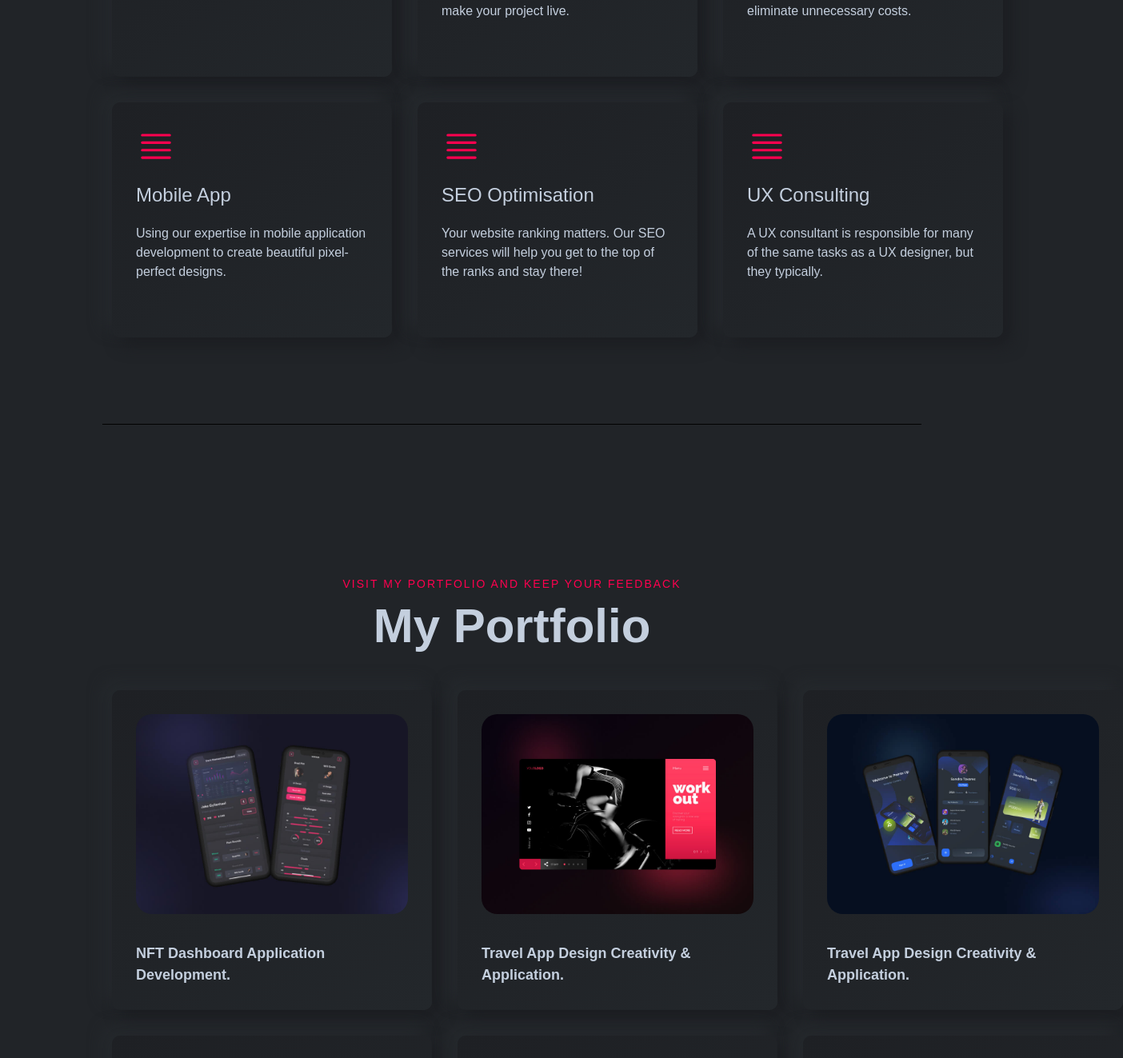
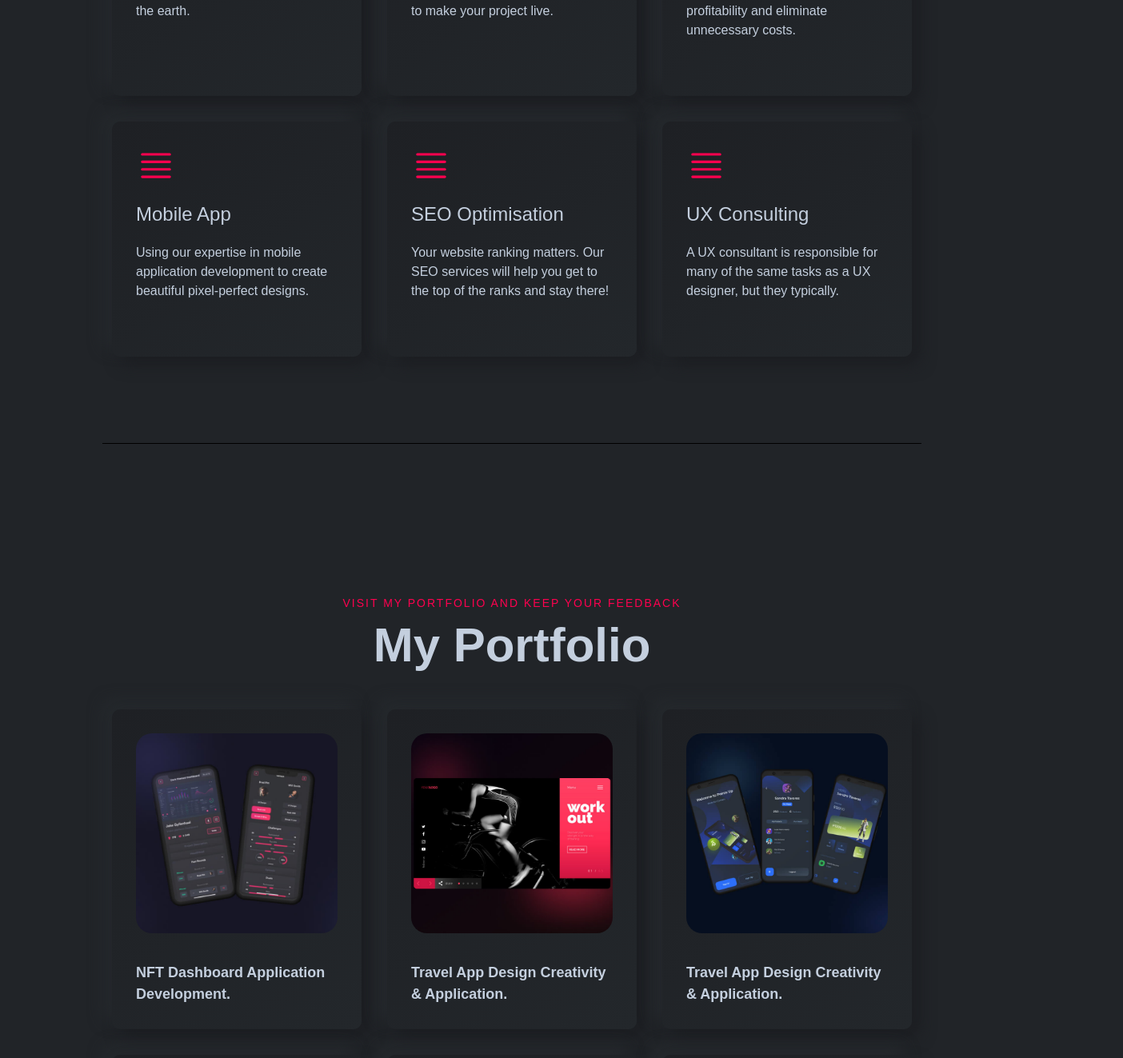
Before and after one commit to Ramrachai/mern-portfolio, a Next.js app: page / in a window 1280 px wide. Shown: the part 1307-2630 px from the top of the page at 80% size, 1404 px wide, since content can reach past the window. Built offline with nearby package versions, Linux system fonts and the light colour scheme.

Commit message:
feature card and portfolio card width fixed

```diff
--- a/components/FeatureCard/card.module.scss
+++ b/components/FeatureCard/card.module.scss
@@ -1,6 +1,6 @@
 .cardContainer {
   height: auto;
-  min-width: 350px;
+  min-width: 250px;
   padding: 30px;
   background: linear-gradient(145deg, #1e2024, #23272b);
   box-shadow: var(--shadow-1);
--- a/components/PortfolioCard/portfolio.module.scss
+++ b/components/PortfolioCard/portfolio.module.scss
@@ -1,6 +1,6 @@
 .cardContainer {
     height: auto;
-    width: 400px;
+    min-width: 250px;
     padding: 30px;
     background: linear-gradient(145deg, #1e2024, #23272b);
     box-shadow: var(--shadow-1);
```
